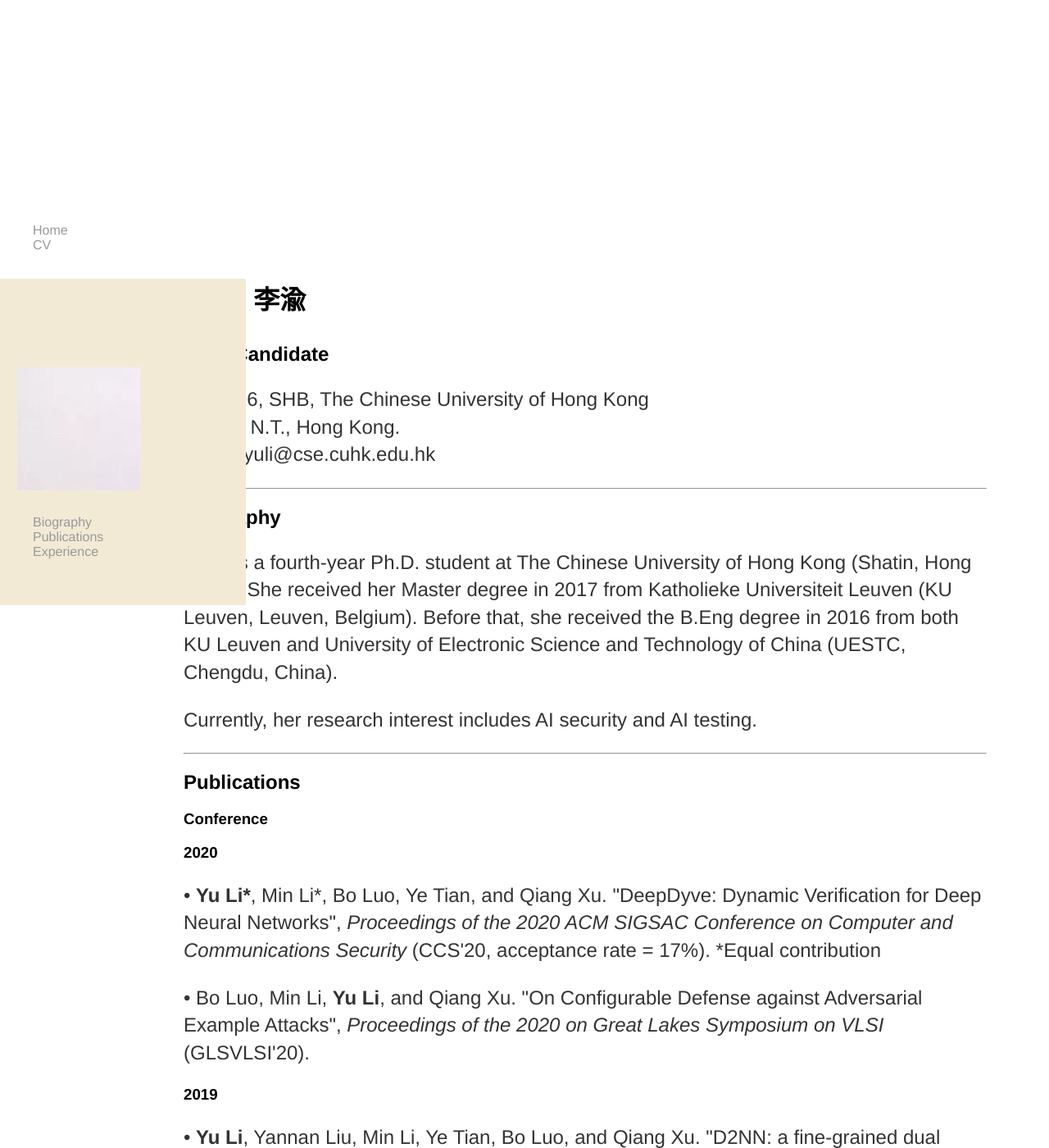
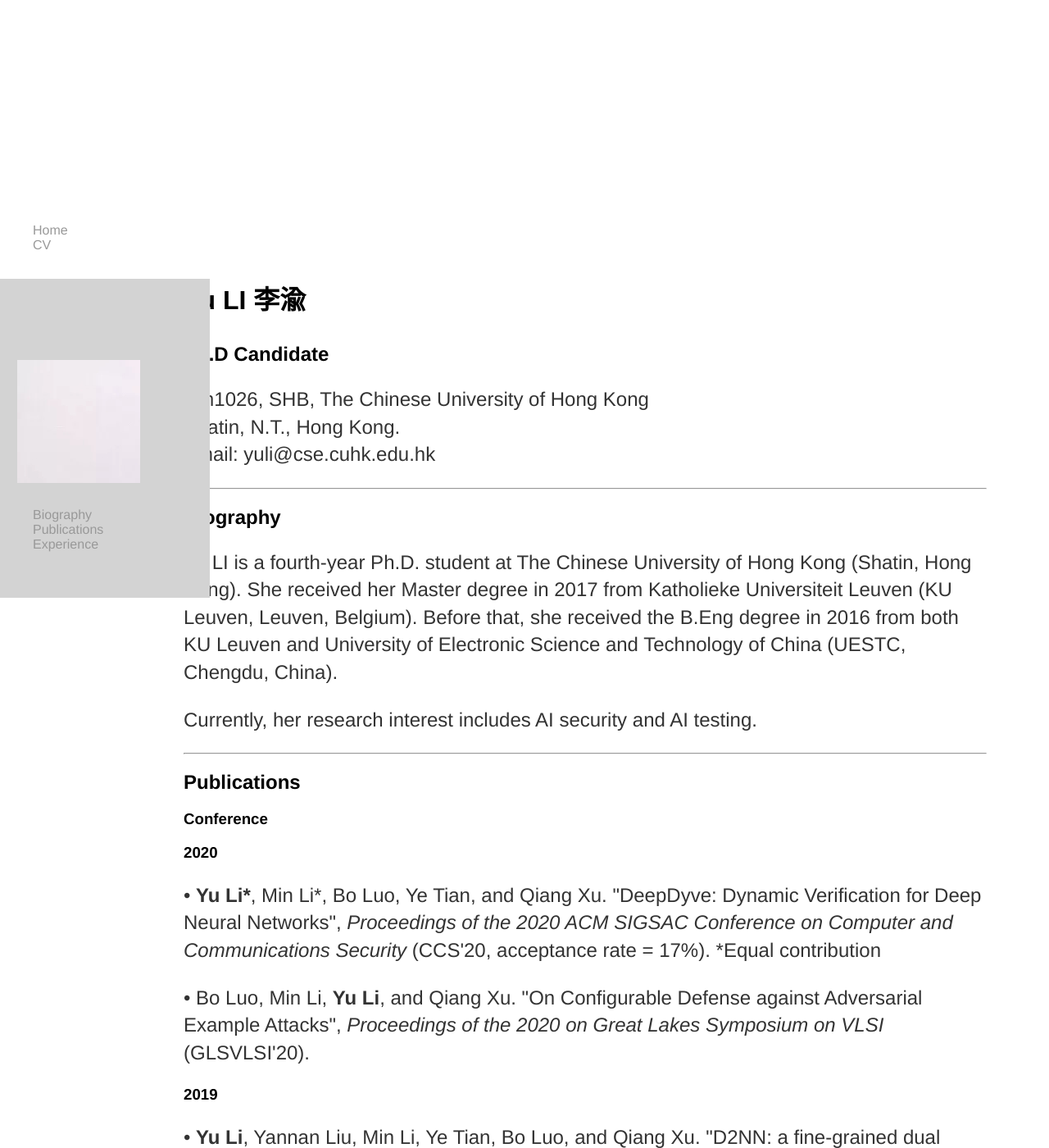
Before and after one commit to yuli-yl/yuli-ly.github.io, a Jekyll site: the page built from index.html, in a window 1280 px wide and 1400 px high. Shown: the whole window at 82% size. Built offline with Jekyll 4.4.1, drawn with Linux system fonts in a browser that asks for light colours.

Commit message:
Update main.css

```diff
--- a/css/main.css
+++ b/css/main.css
@@ -75,11 +75,11 @@ ul.posts li {
   padding-top: 3em;
   padding-bottom: 40px;
   float: left;
-  width: 300px;
+  width: 20%;
   position: fixed;
   overflow-y: scroll;
   z-index: 1001;
-  background: #f3ead6;
+  background: lightgrey;
   -webkit-transition: 0.5s;
   -o-transition: 0.5s;
   transition: 0.5s;
```
